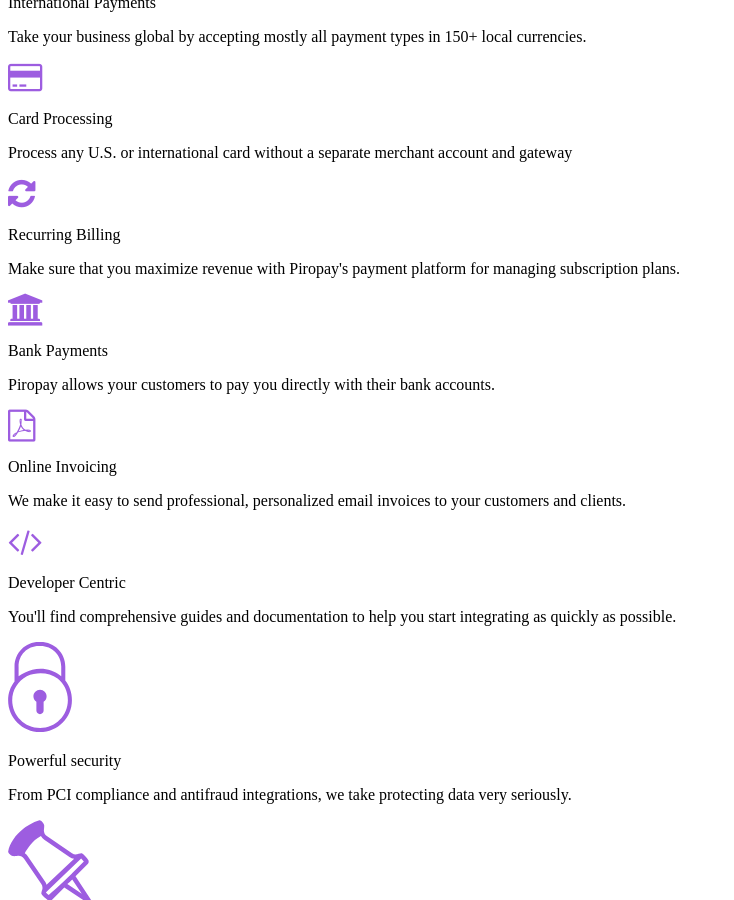
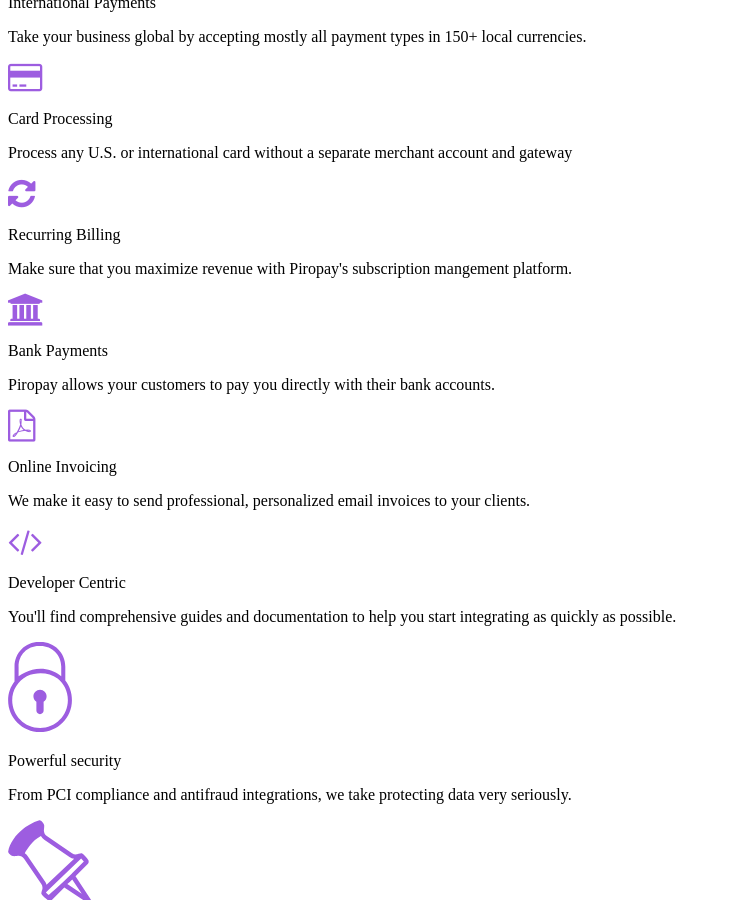
Before and after one commit to Banqee/piropay.github.io, a Jekyll site: the page built from _posts/2016-02-06-cabin.markdown, in a window 1280 px wide and 900 px high, scrolled down 2474 px. Shown: the whole window, without its empty margins (0-734 px from the left). Built offline with Jekyll 4.4.1, drawn with Linux system fonts in a browser that asks for light colours; nearby versions of some CDN libraries; comment, search, counter and statistics services are not loaded.

Commit message:
Update features.html

```diff
--- a/_includes/features.html
+++ b/_includes/features.html
@@ -28,7 +28,7 @@
 		<span style="color:#9D5DE0"><i class="fa fa-refresh fa-2x" aria-hidden="true"></i> </span>
 	                    </p>
 				<p class="fbox-header tc"> Recurring Billing </p>
-				<p class="fbox-text tc"> Make sure that you maximize revenue with Piropay's payment platform for&nbsp;managing&nbsp;subscription&nbsp;plans. </p>
+				<p class="fbox-text tc"> Make sure that you maximize revenue with Piropay's subscription mangement&nbsp;platform. </p>
 			</div>
 
 		<div class="fbox col-xs-12 col-sm-12 col-md-4 col-lg-4">
@@ -37,7 +37,7 @@
 			</p>
 
 			<p class="fbox-header tc"> Bank Payments </p>
-			<p class="fbox-text tc"> Piropay allows your customers to pay you directly with&nbsp;their&nbsp;bank&nbsp;accounts.</p>
+			<p class="fbox-text tc"> Piropay allows your customers to pay you directly with their&nbsp;bank&nbsp;accounts.</p>
 
 			</div>
 
@@ -46,7 +46,7 @@
 				<span style="color:#9D5DE0"><i class="fa fa-file-pdf-o fa-2x" aria-hidden="true"></i></span>
 			</p>
 				<p class="fbox-header tc"> Online Invoicing </p>
-				<p class="fbox-text tc"> We make it easy to send professional, personalized email invoices to&nbsp;your&nbsp;customers&nbsp;and&nbsp;clients.
+				<p class="fbox-text tc"> We make it easy to send professional, personalized email invoices to&nbsp;your&nbsp;clients.
 				</p>
 			</div>
 
```
